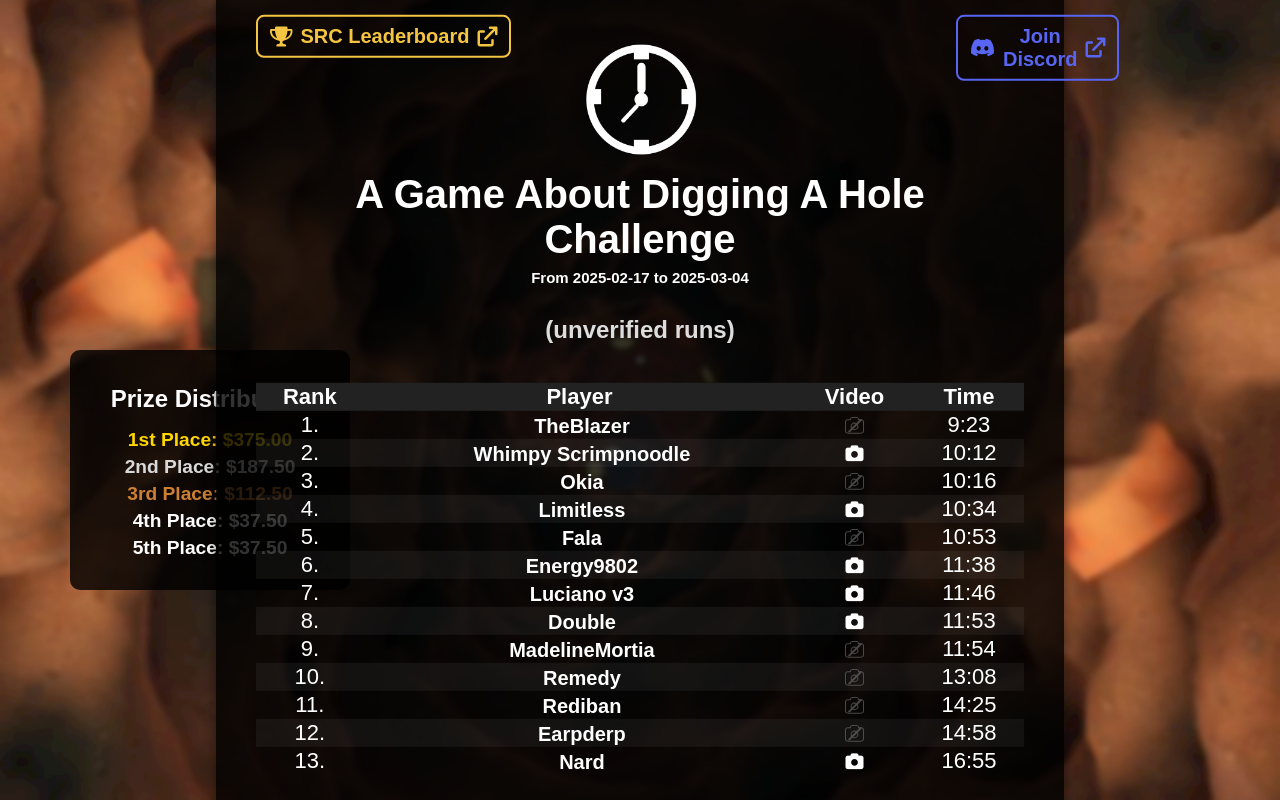
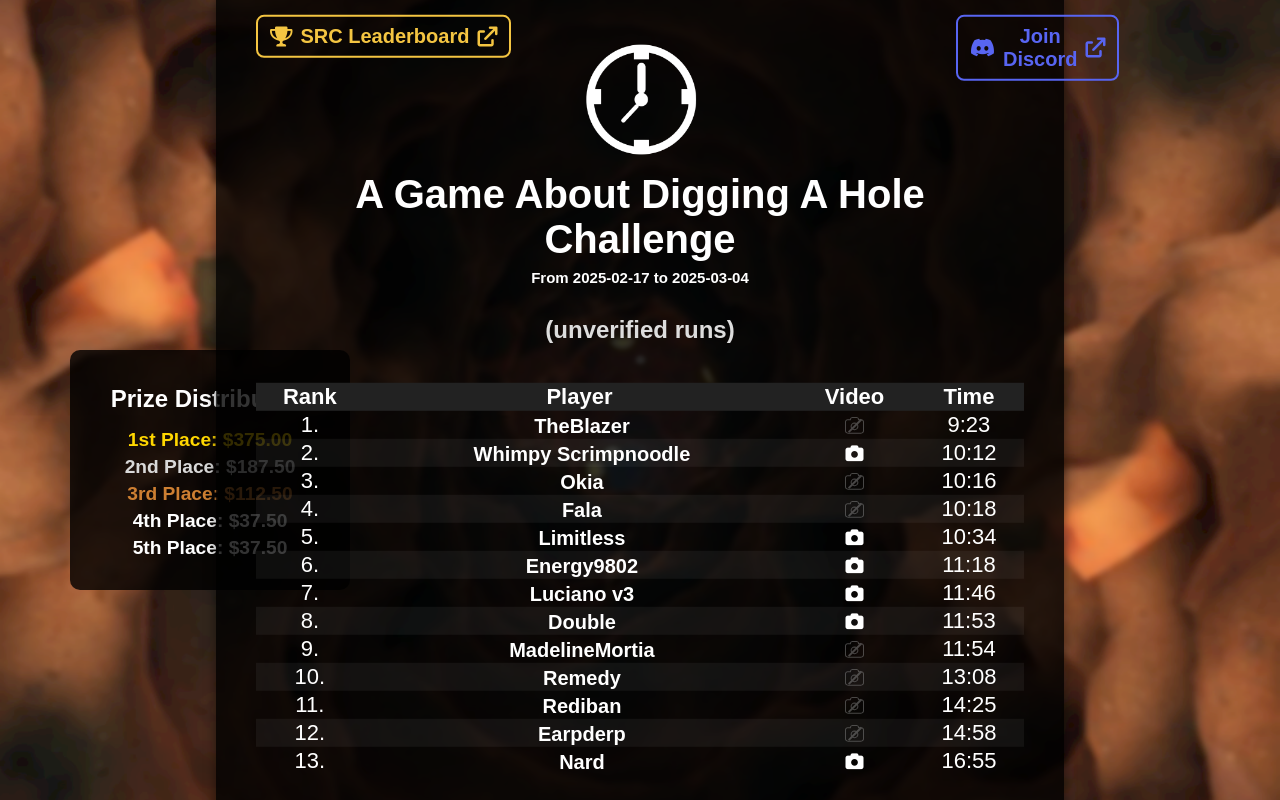
Before and after one commit to SamppaLHT/AGADAHlb, a plain HTML site: page index.html in a window 1280 px wide. Drawn offline with Linux system fonts and the light colour scheme; a web font is replaced by a local one.

Commit message:
Add files via upload

```diff
--- a/index.html
+++ b/index.html
@@ -72,26 +72,26 @@
                 <tr>
                     <td>4.</td>
                     <td>
+                        <a class="player-link" target="_blank">Fala</a>
+                    </td>
+                    <td><span class="video-missing"><i class="fas fa-camera"></i></span></td>
+                    <td>10:18</td>
+                </tr>
+                <tr>
+                    <td>5.</td>
+                    <td>
                         <a class="player-link" target="_blank">Limitless</a>
                     </td>
                     <td><a href="https://www.twitch.tv/videos/2383968036" class="video-link"><i class="fas fa-camera"></i></a></td>
                     <td>10:34</td>
                 </tr>
                 <tr>
-                    <td>5.</td>
-                    <td>
-                        <a class="player-link" target="_blank">Fala</a>
-                    </td>
-                    <td><span class="video-missing"><i class="fas fa-camera"></i></span></td>
-                    <td>10:53</td>
-                </tr>
-                <tr>
                     <td>6.</td>
                     <td>
                         <a class="player-link" target="_blank">Energy9802</a>
                     </td>
-                    <td><a href="https://www.youtube.com/watch?v=tF1gIR0lC2M" class="video-link"><i class="fas fa-camera"></i></a></td>
-                    <td>11:38</td>
+                    <td><a href="https://youtu.be/MLt8J0WN2e8" class="video-link"><i class="fas fa-camera"></i></a></td>
+                    <td>11:18</td>
                 </tr>
                 <tr>
                     <td>7.</td>
```
